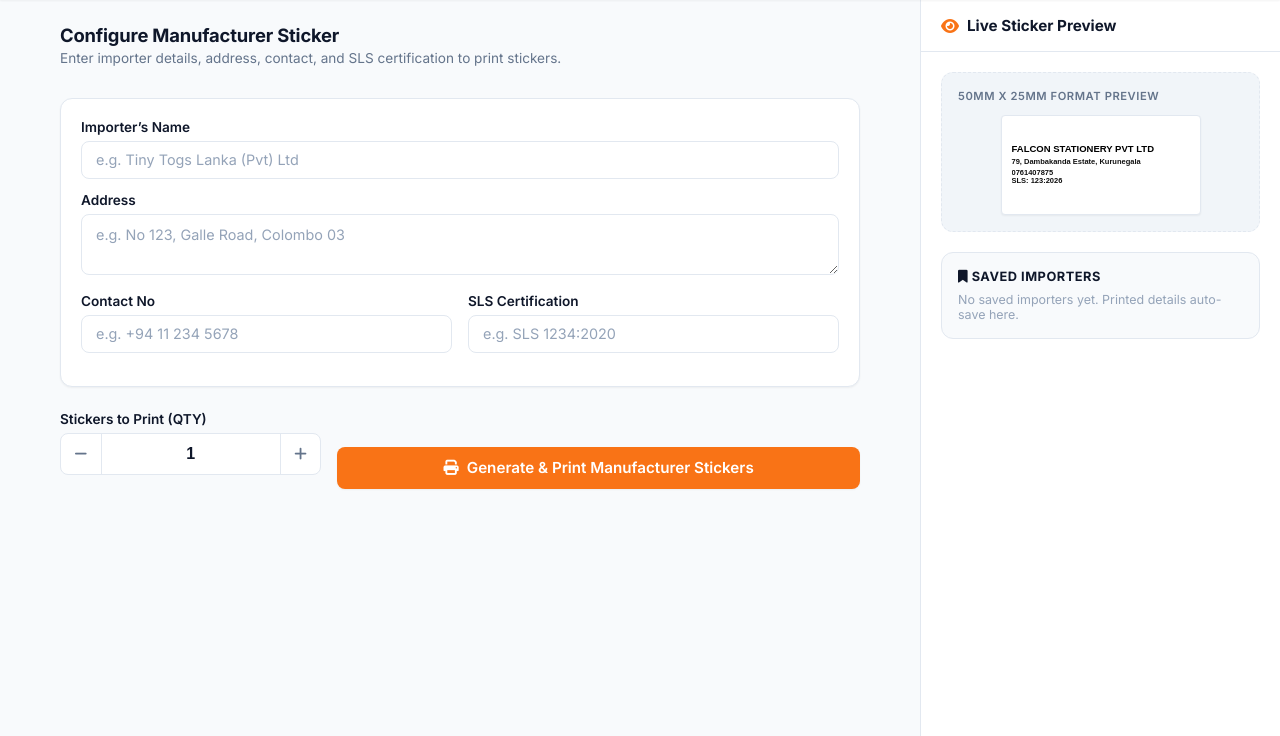
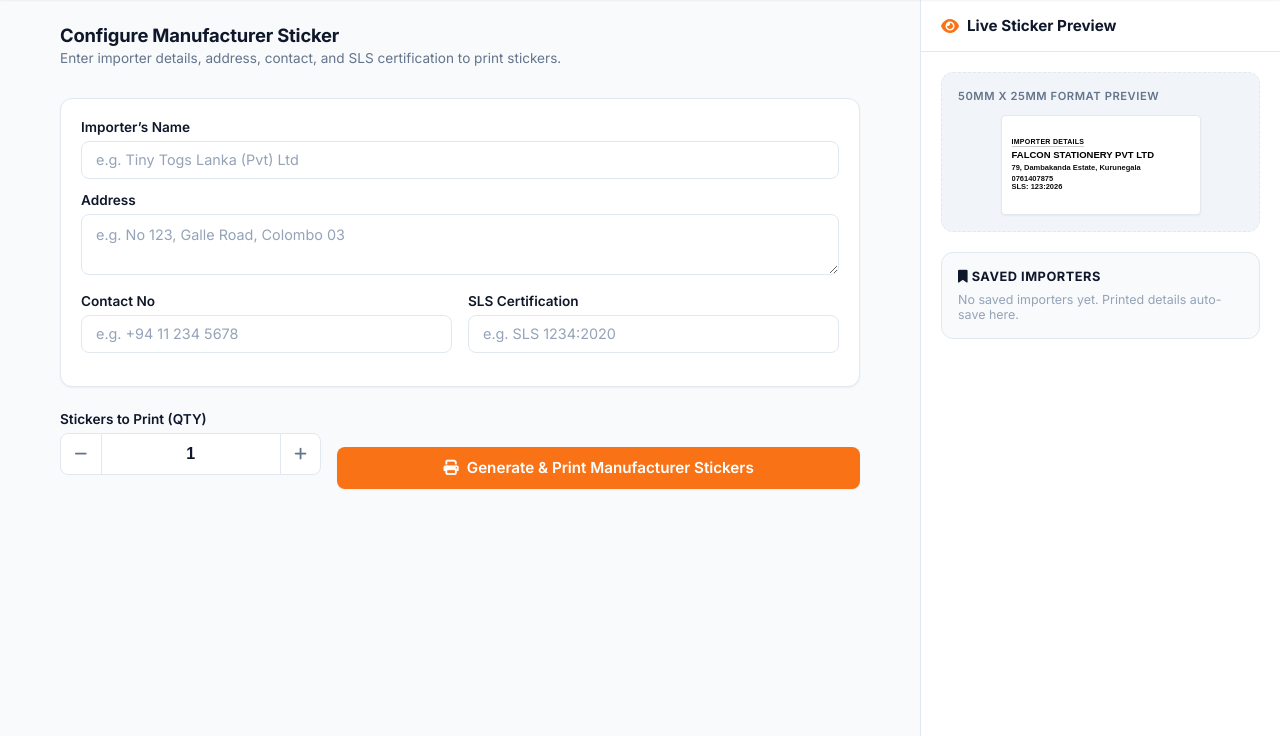
Before and after one commit to susar-aa/Tiny-Togs, a PHP site: the page made by Tiny Togs Label Printing/manufacturer.php in a window 1280 px wide. Shown: the part 64-800 px from the top of the page. Run offline with PHP 8.4, Linux system fonts and the light colour scheme; data that the repository does not hold is empty.

Commit message:
Update manufacturer.php

```diff
--- a/Tiny Togs Label Printing/manufacturer.php
+++ b/Tiny Togs Label Printing/manufacturer.php
@@ -244,6 +244,11 @@ if (isset($_REQUEST['action'])) {
             font-family: Arial, sans-serif; display: flex; flex-direction: column; justify-content: center;
             box-shadow: var(--shadow-sm); border: 1px solid #E2E8F0; overflow: hidden;
         }
+        .sticker-canvas .sc-headline {
+            font-size: 7px; font-weight: 800; line-height: 1; text-transform: uppercase;
+            letter-spacing: 0.04em; margin-bottom: 3px; color: #000; border-bottom: 1px solid #ccc;
+            display: inline-block; padding-bottom: 1px; align-self: flex-start;
+        }
         .sticker-canvas .sc-importer {
             font-size: 9.5px; font-weight: 800; line-height: 1.15; text-transform: uppercase;
             margin-bottom: 3px; color: #000; word-break: break-word;
@@ -322,16 +327,19 @@ if (isset($_REQUEST['action'])) {
             .print-label:first-child { margin-right: 2mm; }
 
             /* Standard Font Sizes */
+            .print-headline { font-weight: 800; font-size: 6.5pt; line-height: 1; text-transform: uppercase; letter-spacing: 0.04em; margin-bottom: 0.5mm; border-bottom: 0.5pt solid #000; display: inline-block; padding-bottom: 0.2mm; align-self: flex-start; }
             .print-importer { font-weight: 800; font-size: 8.8pt; line-height: 1.1; text-transform: uppercase; margin-bottom: 0.6mm; word-break: break-word; }
             .print-address  { font-size: 7pt; line-height: 1.12; font-weight: 700; word-break: break-word; white-space: normal; margin-bottom: 0.5mm; }
             .print-info     { font-size: 7pt; line-height: 1.12; font-weight: 700; white-space: nowrap; overflow: hidden; }
 
             /* Compact Layout for Longer Addresses */
+            .print-label.compact .print-headline { font-size: 5.8pt; margin-bottom: 0.3mm; }
             .print-label.compact .print-importer { font-size: 8pt; margin-bottom: 0.4mm; }
             .print-label.compact .print-address  { font-size: 6.2pt; line-height: 1.08; margin-bottom: 0.4mm; }
             .print-label.compact .print-info     { font-size: 6.2pt; line-height: 1.08; }
 
             /* Ultra-Compact Layout for Very Long Addresses */
+            .print-label.ultra-compact .print-headline { font-size: 5.2pt; margin-bottom: 0.2mm; }
             .print-label.ultra-compact .print-importer { font-size: 7.5pt; margin-bottom: 0.3mm; }
             .print-label.ultra-compact .print-address  { font-size: 5.5pt; line-height: 1.05; margin-bottom: 0.3mm; }
             .print-label.ultra-compact .print-info     { font-size: 5.5pt; line-height: 1.05; }
@@ -431,6 +439,7 @@ if (isset($_REQUEST['action'])) {
             <div class="preview-container">
                 <div class="preview-label">50mm x 25mm Format Preview</div>
                 <div class="sticker-canvas">
+                    <div class="sc-headline">IMPORTER DETAILS</div>
                     <div class="sc-importer" id="prevImporter">FALCON STATIONERY PVT LTD</div>
                     <div class="sc-address" id="prevAddress">79, Dambakanda Estate, Kurunegala</div>
                     <div class="sc-info" id="prevContact">0761407875</div>
@@ -604,6 +613,7 @@ $(document).ready(function() {
             }
             currentRow.append(`
                 <div class="print-label ${sizeClass}">
+                    <div class="print-headline">IMPORTER DETAILS</div>
                     <div class="print-importer">${name}</div>
                     <div class="print-address">${addr}</div>
                     ${tel ? `<div class="print-info">${tel}</div>` : ''}
```
